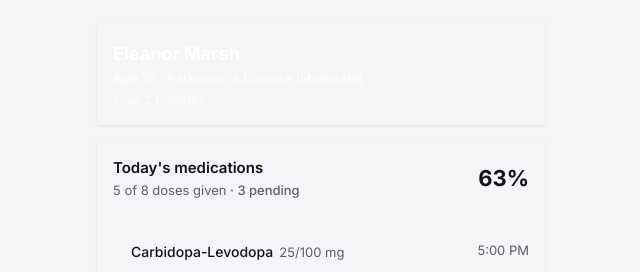
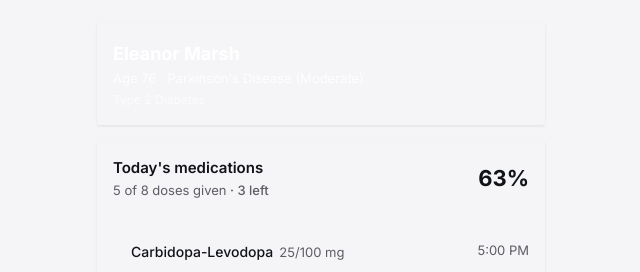
Before and after one commit to asaadx/icarehome, a React (Vite) app: page / in a window 1280 px wide. Shown: the top 272 px of the page, without its empty margins (319-959 px from the left). Built offline with nearby package versions, Linux system fonts and the light colour scheme; the HTML template or start-up script is replaced by a standard one.

Commit message:
style: update texts for readability (#1)

```diff
--- a/src/App.tsx
+++ b/src/App.tsx
@@ -393,7 +393,7 @@ function Dashboard({ medications, symptoms, log }: { medications: Medication[];
             <div style={{ fontSize: 15, fontWeight: 600 }}>Today's medications</div>
             <div style={{ fontSize: 13, color: "var(--color-muted-foreground)", marginTop: 2 }}>
               {given} of {allDoses.length} doses given
-              {pending > 0 && <span style={{ color: "var(--color-warning)", fontWeight: 500 }}> · {pending} pending</span>}
+              {pending > 0 && <span style={{ color: "var(--color-warning)", fontWeight: 500 }}> · {pending} left</span>}
             </div>
           </div>
           <div style={{ fontSize: 22, fontWeight: 700, color: pct === 100 ? "var(--color-success)" : "var(--color-foreground)" }}>{pct}%</div>
@@ -558,7 +558,7 @@ function Medications({ medications, setMedications }: { medications: Medication[
 
       <Card style={{ marginBottom: 16 }}>
         <div style={{ display: "flex", justifyContent: "space-between", alignItems: "center", marginBottom: 8 }}>
-          <span style={{ fontSize: 14, color: "var(--color-muted-foreground)" }}>Today's adherence</span>
+          <span style={{ fontSize: 14, color: "var(--color-muted-foreground)" }}>Today's progress</span>
           <span style={{ fontSize: 20, fontWeight: 700, color: pct === 100 ? "var(--color-success)" : "var(--color-foreground)" }}>{pct}%</span>
         </div>
         <div style={{ height: 8, background: "var(--color-muted)", borderRadius: 4, overflow: "hidden" }}>
@@ -736,7 +736,7 @@ function AppointmentCard({
         <div style={{ paddingTop: 14, borderTop: "1px solid var(--color-border)" }}>
           <div style={{ display: "flex", justifyContent: "space-between", alignItems: "center", marginBottom: 6 }}>
             <span style={{ fontSize: 12, fontWeight: 700, color: "var(--color-muted-foreground)", textTransform: "uppercase", letterSpacing: "0.05em" }}>
-              What happened / results
+              Results
             </span>
             {!editingOutcome && (
               <button
```
